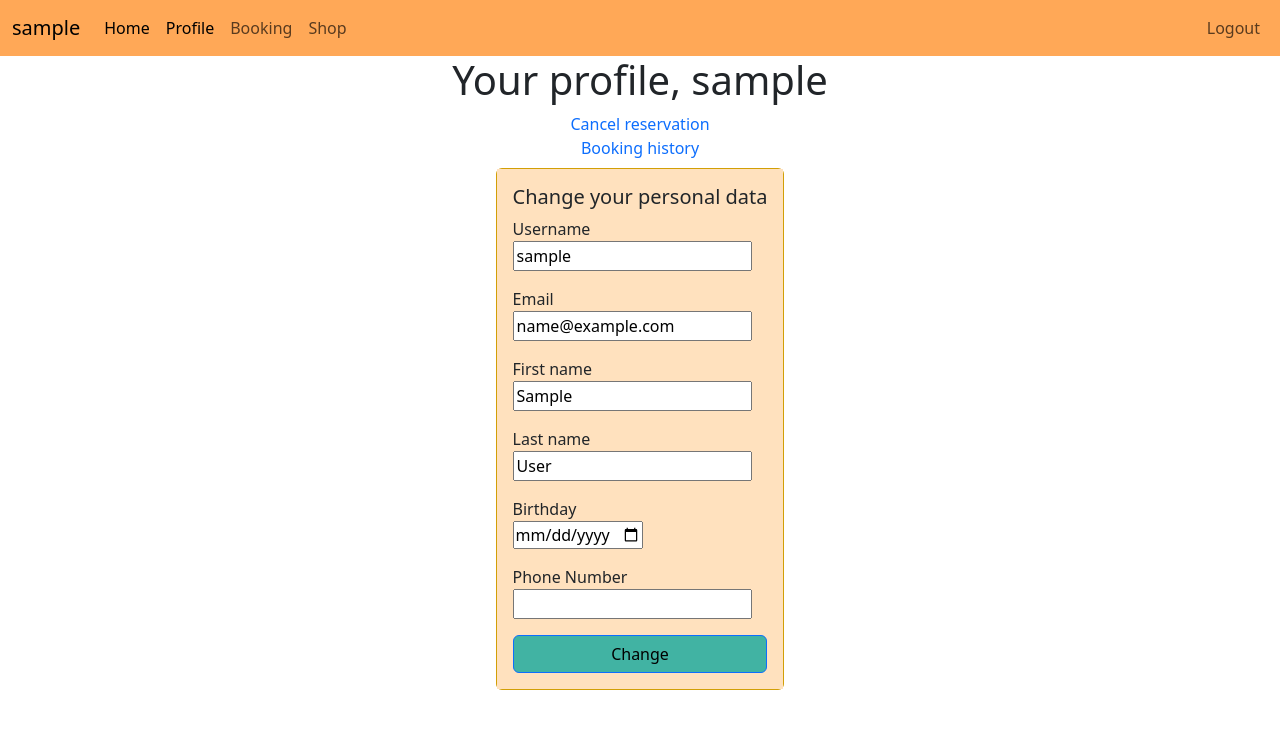
After one commit to Crusazer/CozyGames, a Django app: page /users/profile/ in a window 1280 px wide. The commit adds this page. Shown: the top 729 px of the page. Run offline with Django 5.2, Linux system fonts and the light colour scheme; the visitor is signed in with stand-in values (Sample User, id 1).

Commit message:
Added booking and profile pages

```diff
--- a/cozygames/models.py
+++ b/cozygames/models.py
@@ -23,9 +23,10 @@ class Table(models.Model):
 
 
 class Reservation(models.Model):
-    user: User = models.ForeignKey(User, related_name='reservation', on_delete=models.CASCADE)
+    user: User = models.ForeignKey(User, related_name='reservations', on_delete=models.CASCADE)
     table: Table = models.ForeignKey(Table, related_name='reservation', on_delete=models.CASCADE)
     date = models.DateField(blank=False)
+    objects: QuerySet
 
     def __str__(self):
         return f"Reservation of table #{self.table.number} on {self.date}"
--- a/cozygames/urls.py
+++ b/cozygames/urls.py
@@ -5,4 +5,5 @@ app_name = 'cozygames'
 urlpatterns = [
     path('', views.IndexView.as_view(), name='index'),
     path('booking/', views.BookingView.as_view(), name='booking'),
+    path('booking_table/', views.BookingTableView.as_view(), name='booking_table')
 ]
--- a/cozygames_core/settings.py
+++ b/cozygames_core/settings.py
@@ -134,3 +134,4 @@ DEFAULT_AUTO_FIELD = 'django.db.models.BigAutoField'
 
 LOGIN_REDIRECT_URL = '/'
 LOGOUT_REDIRECT_URL = '/'
+LOGIN_URL = 'users:login'
--- a/cozygames_core/templates/base.html
+++ b/cozygames_core/templates/base.html
@@ -26,6 +26,9 @@
                     <a class="nav-link active" aria-current="page" href="{% url 'cozygames:index' %}">Home</a>
                 </li>
                 <li class="nav-item">
+                    <a class="nav-link active" aria-current="page" href="{% url 'users:profile' %}">Profile</a>
+                </li>
+                <li class="nav-item">
                     <a class="nav-link" href="{% url 'cozygames:booking' %}">Booking</a>
                 </li>
                 <li class="nav-item">
@@ -49,6 +52,19 @@
         </div>
     </div>
 </nav>
+
+
+{% if messages %}
+{% for message in messages %}
+<div class="alert alert-{{message.tags}} d-flex align-items-center" role="alert">
+    <div class="container">
+        <div class="row-1 d-flex justify-content-center">
+            {{ message }}
+        </div>
+    </div>
+</div>
+{% endfor %}
+{% endif %}
 {% block body %}
 {% endblock %}
 </body>
--- a/users/forms.py
+++ b/users/forms.py
@@ -2,12 +2,15 @@ from django import forms
 from django.contrib.auth import get_user_model, password_validation
 from django.contrib.auth.forms import UserCreationForm, AuthenticationForm, UsernameField
 from django.contrib.auth.models import User
+from django.utils import timezone
 from django.utils.translation import gettext_lazy as _
+
+from users.models import Profile
 
 
 class ReceiverForm(forms.ModelForm):
-    phone_number = forms.RegexField(regex=r'^\+?1?\d{9,15}$', error_messages={
-        'invalid': "Phone number must be between 9 and 15 digits.", })
+    phone_number = forms.RegexField(regex=r'^\+375(24|25|29|33|44)\d{7}$', error_messages={
+        'invalid': "Phone number should start with +375 and consist of 13 digits. For exemple +375291231212 ", })
 
 
 class CreateUserForm(UserCreationForm):
@@ -56,3 +59,35 @@ class LoginUserForm(AuthenticationForm):
     class Meta:
         model = get_user_model()
         fields = ['username', 'password']
+
+
+class UserForm(forms.ModelForm):
+    class Meta:
+        model = get_user_model()
+        fields = ['username', 'email', 'first_name', 'last_name']
+        labels = {
+            'first_name': "First name",
+            'last_name': "Last name",
+            'username': "Username",
+            'email': "Email"
+        }
+        widgets = {
+            'first_name': forms.TextInput(attrs={'class': 'form-input'}),
+            'last_name': forms.TextInput(attrs={'class': 'form-input'}),
+            'username': forms.TextInput(attrs={'class': 'form-input'}),
+            'email': forms.EmailInput(attrs={'class': 'form-input'})
+        }
+
+
+class ProfileForm(forms.ModelForm):
+    class Meta:
+        model = Profile
+        fields = ['birthday', 'phone_number']
+        labels = {
+            'birthday': "Birthday",
+            'phone_number': "Phone Number"
+        }
+        widgets = {
+            'birthday': forms.DateInput(attrs={'class': 'form-input', 'type': 'date', 'max': timezone.now().date()}),
+            'phone_number': forms.TextInput(attrs={'class': 'form-input'})
+        }
--- a/users/models.py
+++ b/users/models.py
@@ -9,10 +9,10 @@ class Profile(models.Model):
     user: User = models.OneToOneField(User, on_delete=models.CASCADE)
     birthday = models.DateTimeField(blank=True, null=True)
     phone_regex = RegexValidator(
-        regex=r'^\+?1?\d{9,15}$',
-        message="Phone number must be entered in the format: '+999999999'. Up to 15 digits allowed."
+        regex=r'^\+375(24|25|29|33|44)\d{7}$',
+        message="Phone number should start with +375 and consist of 13 digits. For exemple +375291231212 "
     )
-    phone_number = models.CharField(validators=[phone_regex], max_length=17, blank=True)  # Validators should be a list
+    phone_number = models.CharField(validators=[phone_regex], max_length=13, blank=True)  # Validators should be a list
     objects: QuerySet
 
     def __str__(self):
--- /dev/null
+++ b/users/templates/users/profile.html
@@ -0,0 +1,50 @@
+{% extends 'base.html' %}
+{% block title %}CozyGames: Profile{% endblock %}
+{% block body %}
+<div class="container">
+    <div class="col-12">
+        <div class="row">
+            <h1 class="text-center">Your profile, {{ user.username }}</h1>
+        </div>
+        <div class="row justify-content-center">
+            <a class="link-offset-2 link-underline link-underline-opacity-0 text-center" href="#">Cancel reservation</a>
+        </div>
+        <div class="row justify-content-center">
+            <a class="link-offset-2 link-underline link-underline-opacity-0 text-center" href="#">Booking history</a>
+        </div>
+        <div class="row-1 d-flex justify-content-center">
+            <div style="display: flex; flex-wrap: wrap;">
+                <div class="card m-2 bg-warning">
+                    <div class="card-body" style="background-color: #ffe1be;">
+                        <h5 class="card-title">Change your personal data</h5>
+                        <form action="{% url 'users:profile' %}" method="POST">
+                            {% csrf_token %}
+                            {% for field in user_form %}
+                            <div class="mb-3 d-block">
+                                <label for="{{ field.id_for_label }}">{{ field.label }}</label>
+                                <br>
+                                {{ field }}
+                                <div style="color: #e11e1e">{{ field.errors }}</div>
+                            </div>
+                            {% endfor %}
+                            {% for field in form %}
+                            <div class="mb-3 d-block">
+                                <label for="{{ field.id_for_label }}">{{ field.label }}</label>
+                                <br>
+                                {{ field }}
+                                <div style="color: #e11e1e">{{ field.errors }}</div>
+                            </div>
+                            {% endfor %}
+                            <input type="submit" value="Change" class="btn btn-outline-primary w-100"
+                                   data-toggle="modal" data-target="#profileModal"
+                                   style="background-color: #41B3A3; color: black;"
+                                   onmouseover="this.style.color='white'"
+                                   onmouseout="this.style.color='black'">
+                        </form>
+                    </div>
+                </div>
+            </div>
+        </div>
+    </div>
+</div>
+{% endblock %}
--- a/users/urls.py
+++ b/users/urls.py
@@ -6,5 +6,6 @@ app_name = 'users'
 urlpatterns = [
     path('registration/', views.RegisterUser.as_view(), name='registration'),
     path('login/', views.LoginUser.as_view(), name='login'),
-    path('logout/', LogoutView.as_view(), name='logout')
+    path('logout/', LogoutView.as_view(), name='logout'),
+    path('profile/', views.ProfileView.as_view(), name='profile')
 ]
--- a/users/views.py
+++ b/users/views.py
@@ -1,10 +1,14 @@
+from django.contrib import messages
 from django.contrib.auth import authenticate, login
+from django.contrib.auth.mixins import LoginRequiredMixin
 from django.contrib.auth.views import LoginView
 from django.http import HttpResponseRedirect
 from django.urls import reverse_lazy
 from django.views.generic import CreateView
+from django.views import generic
 
-from users.forms import CreateUserForm, LoginUserForm
+from users.forms import CreateUserForm, LoginUserForm, UserForm, ProfileForm
+from users.models import Profile
 
 
 # Create your views here.
@@ -29,3 +33,28 @@ class RegisterUser(CreateView):
 class LoginUser(LoginView):
     form_class = LoginUserForm
     template_name = 'users/login.html'
+
+
+class ProfileView(LoginRequiredMixin, generic.UpdateView):
+    model = Profile
+    form_class = ProfileForm
+    template_name = 'users/profile.html'
+
+    def get_object(self, queryset=None):
+        return self.request.user.profile
+
+    def get_context_data(self, **kwargs):
+        context = super().get_context_data(**kwargs)
+        if 'user_form' not in context:
+            context['user_form'] = UserForm(instance=self.request.user)
+        return context
+
+    def form_valid(self, form):
+        user_form = UserForm(self.request.POST, instance=self.request.user)
+        if user_form.is_valid():
+            user_form.save()
+            messages.success(self.request, "Your profile has been updated successfully!")
+        return super().form_valid(form)
+
+    def get_success_url(self):
+        return reverse_lazy('user:profile')
```
Also changed, not shown: cozygames/templates/cozygames/booking.html (+9 -3 lines), cozygames/views.py (+47 -6 lines).
